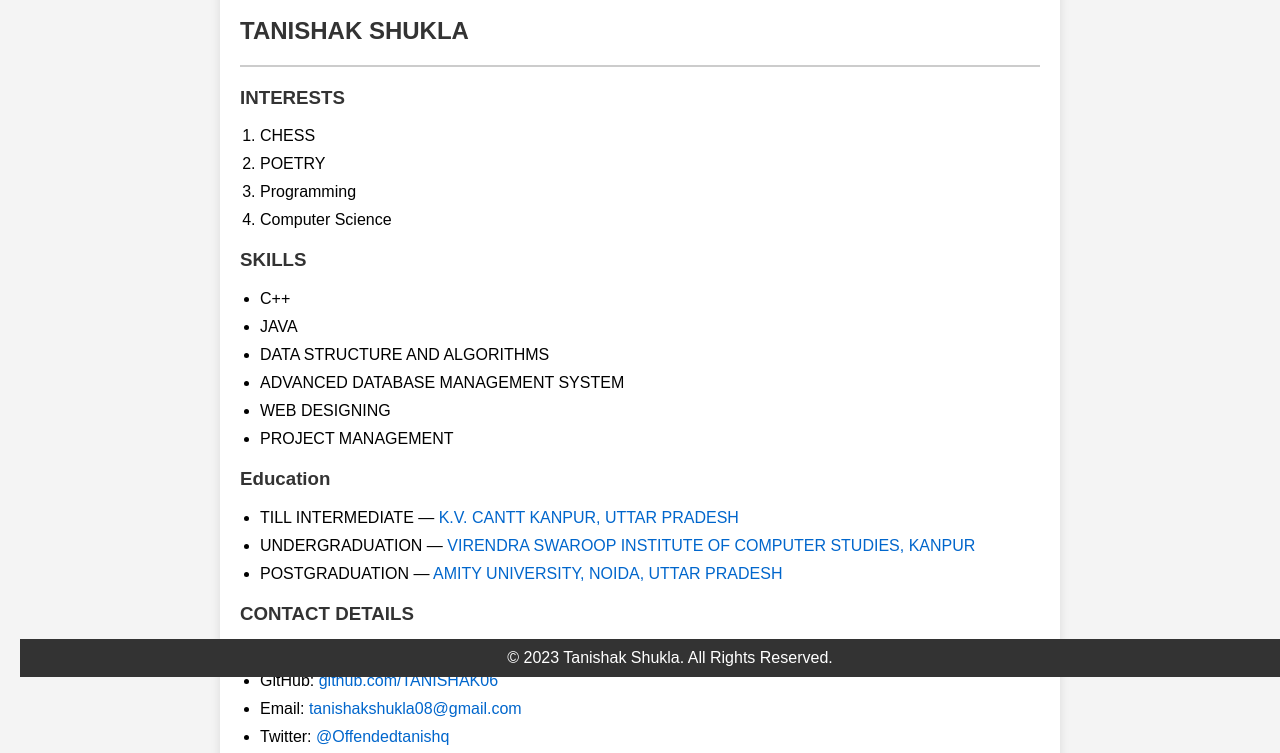
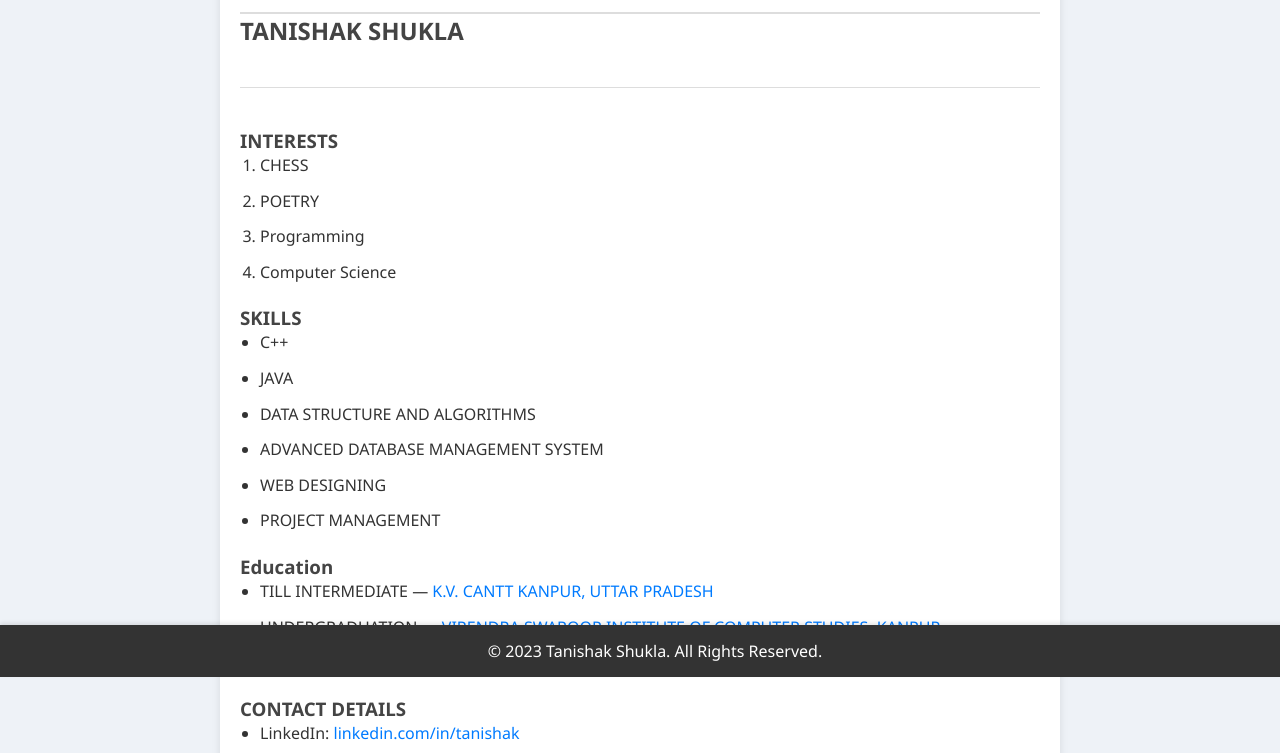
Before and after one commit to TANISHAK06/HTML-RESUME, a plain HTML site: page index.html in a window 1280 px wide. Shown: the part 123-876 px from the top of the page. Drawn offline with Linux system fonts and the light colour scheme.

Commit message:
Update styles.css

```diff
--- a/styles.css
+++ b/styles.css
@@ -1,41 +1,57 @@
 body {
-    font-family: Arial, sans-serif;
+    font-family: 'Segoe UI', Tahoma, Geneva, Verdana, sans-serif;
     margin: 0;
-    padding: 20px;
-    background-color: #f4f4f4;
+    padding: 0;
+    background-color: #eef2f7;
+    color: #333;
 }
 
 .container {
     max-width: 800px;
-    margin: auto;
+    margin: 20px auto;
     padding: 20px;
     background-color: #fff;
-    box-shadow: 0 0 10px rgba(0, 0, 0, 0.1);
+    border-radius: 8px;
+    box-shadow: 0 4px 8px rgba(0, 0, 0, 0.1);
+    transition: transform 0.3s, box-shadow 0.3s;
+}
+
+.container:hover {
+    transform: translateY(-5px);
+    box-shadow: 0 8px 16px rgba(0, 0, 0, 0.2);
 }
 
 header {
     display: flex;
     justify-content: space-between;
     align-items: center;
+    padding-bottom: 20px;
+    border-bottom: 2px solid #ddd;
 }
 
 h1, h2, h3 {
-    color: #333;
+    color: #444;
+    margin: 0;
 }
 
 h1 {
     text-align: center;
-    font-size: 2em;
+    font-size: 2.5em;
+    margin-bottom: 20px;
 }
 
 .profile-img {
     width: 100px;
+    height: 100px;
     border-radius: 50%;
+    object-fit: cover;
+    border: 2px solid #ddd;
 }
 
 hr {
-    border: 1px solid #ccc;
-    margin-bottom: 20px;
+    border: none;
+    border-top: 1px solid #ddd;
+    margin: 40px 0;
 }
 
 ol, ul {
@@ -45,34 +61,48 @@ ol, ul {
 
 li {
     margin-bottom: 10px;
+    line-height: 1.6;
 }
 
 a {
-    color: #0066cc;
+    color: #007bff;
     text-decoration: none;
+    transition: color 0.3s, text-decoration 0.3s;
 }
 
 a:hover {
+    color: #0056b3;
     text-decoration: underline;
 }
 
 footer {
     text-align: center;
-    padding: 10px;
+    padding: 15px;
     background-color: #333;
     color: #fff;
     position: fixed;
     width: 100%;
     bottom: 0;
+    left: 0;
+    box-shadow: 0 -2px 4px rgba(0, 0, 0, 0.1);
 }
 
 @media (max-width: 600px) {
+    .container {
+        margin: 10px;
+        padding: 15px;
+    }
+
     header {
         flex-direction: column;
         text-align: center;
     }
 
     .profile-img {
-        margin-bottom: 20px;
+        margin-bottom: 15px;
+    }
+
+    h1 {
+        font-size: 2em;
     }
 }
```
